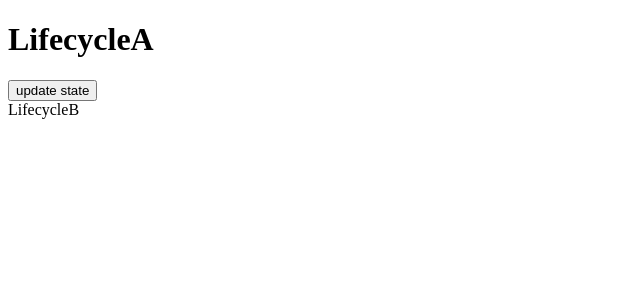
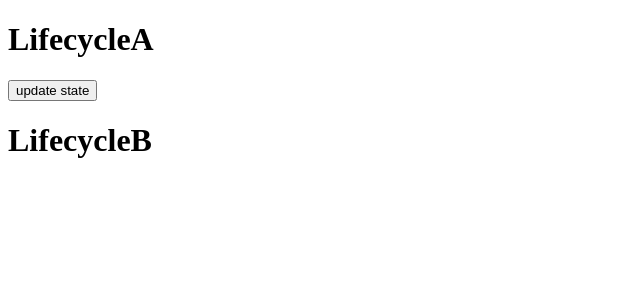
Before and after one commit to japneetkaurbhatia/react-essentials, a Next.js app: page /react-lifecycle/LifecycleA in a window 1280 px wide. Shown: the top 300 px of the page, without its empty margins (0-640 px from the left). Built offline with nearby package versions, Linux system fonts and the light colour scheme.

Commit message:
ReactLifecycle Updating

```diff
--- a/src/pages/react-lifecycle/LifecycleB.tsx
+++ b/src/pages/react-lifecycle/LifecycleB.tsx
@@ -37,7 +37,7 @@ class LifecycleB extends Component {
     console.log("LifecycleB render");
 
     return (
-      <div>LifecycleB</div>
+      <h1>LifecycleB</h1>
     )
   }
 }
```
